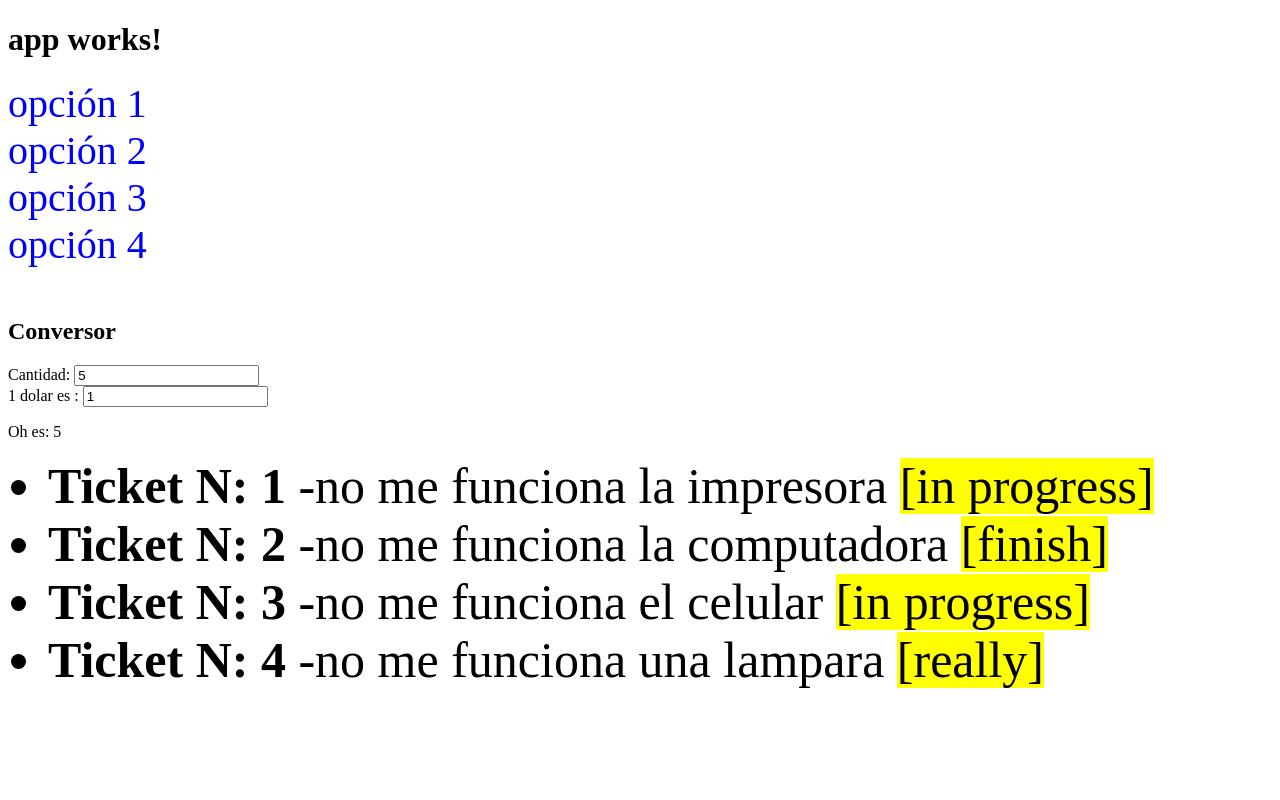
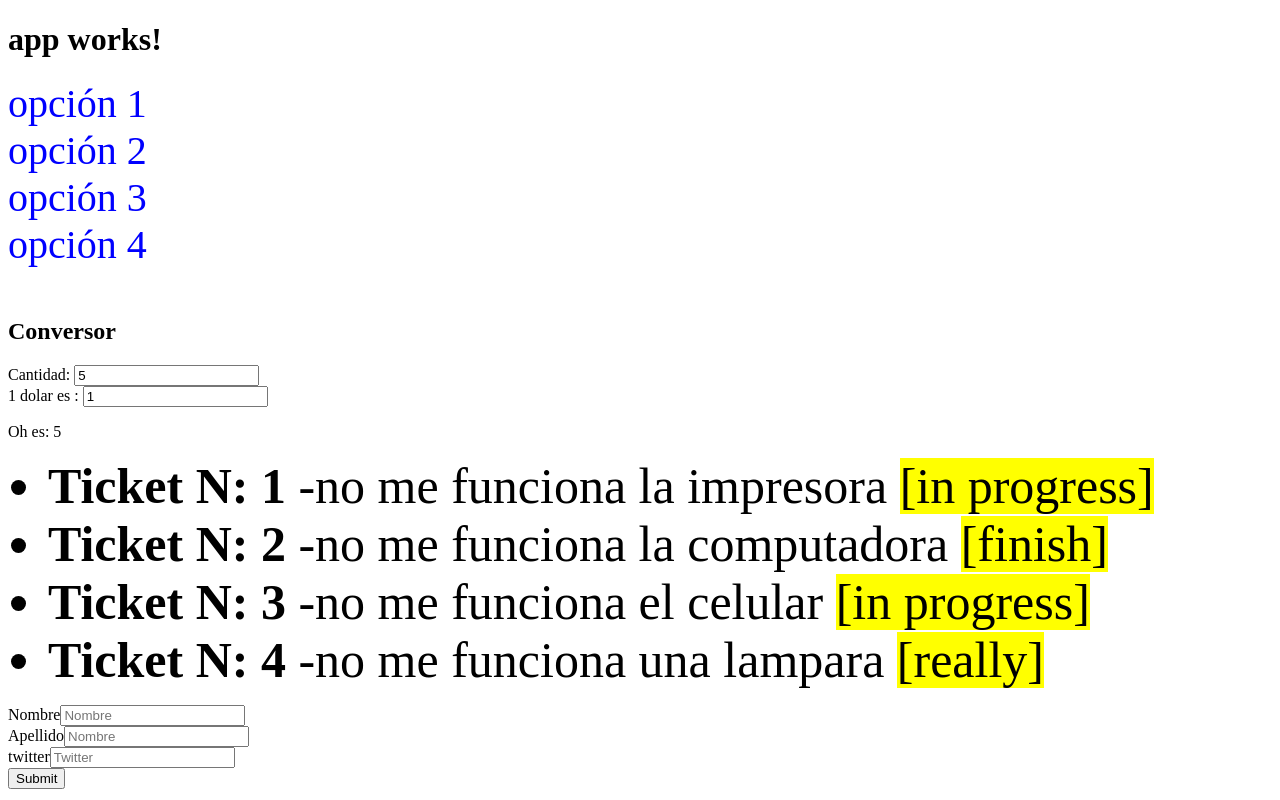
Before and after one commit to yojotaman/angularjs, an Angular app in the folder angular/proyectOne/: page / in a window 1280 px wide. Built offline with nearby package versions, Linux system fonts and the light colour scheme.

Commit message:
formularios comunes en angular

```diff
--- a/angular/proyectOne/src/app/app.component.html
+++ b/angular/proyectOne/src/app/app.component.html
@@ -28,3 +28,19 @@
     <span myHighlight>[{{ticket.estado}}]</span>
   </li>
 </ul>
+
+<form #f="ngForm" (ngSubmit)="onSubmit(f.value)">
+  <div>
+    <label for="nameInput">Nombre</label>
+    <input type="text" id="nameInput" placeholder="Nombre" name="name" ngModel>
+  </div>
+  <div>
+    <label for="apellidoInput">Apellido</label>
+    <input type="text" id="apellidoInput" placeholder="Nombre" name="apellido" ngModel>
+  </div>
+  <div>
+    <label for="twitterInput">twitter</label>
+    <input type="text" id="twitterInput" placeholder="Twitter" name="twitter" ngModel>
+  </div>
+  <button type="submit">Submit</button>
+</form>
--- a/angular/proyectOne/src/app/app.component.ts
+++ b/angular/proyectOne/src/app/app.component.ts
@@ -34,4 +34,8 @@
   cantidad = 5;
   factor = 1;
 
+  onSubmit(form: any): void {
+    console.log('El fomulario tiene:', form);
+  }
+
 }
```
